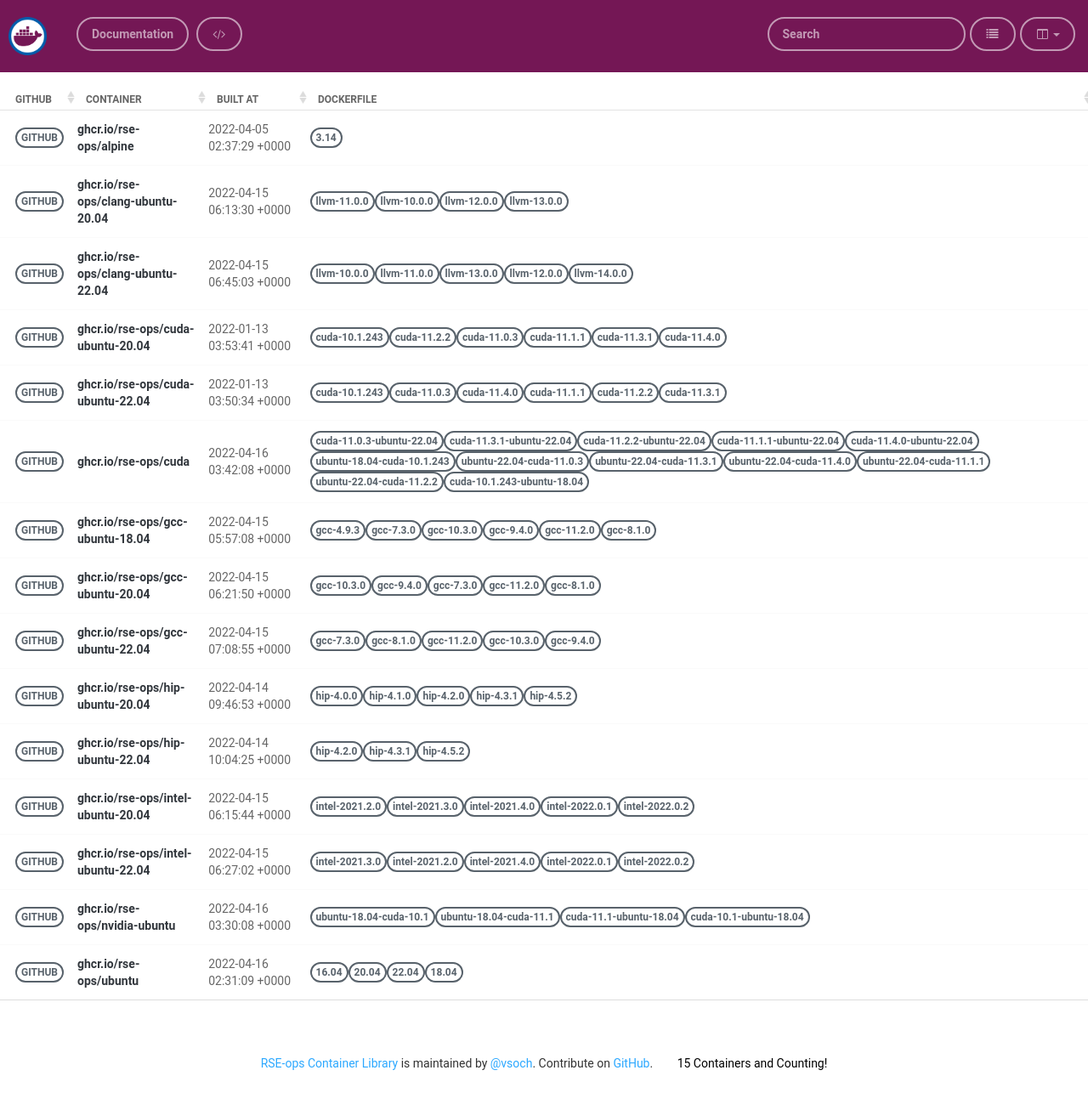
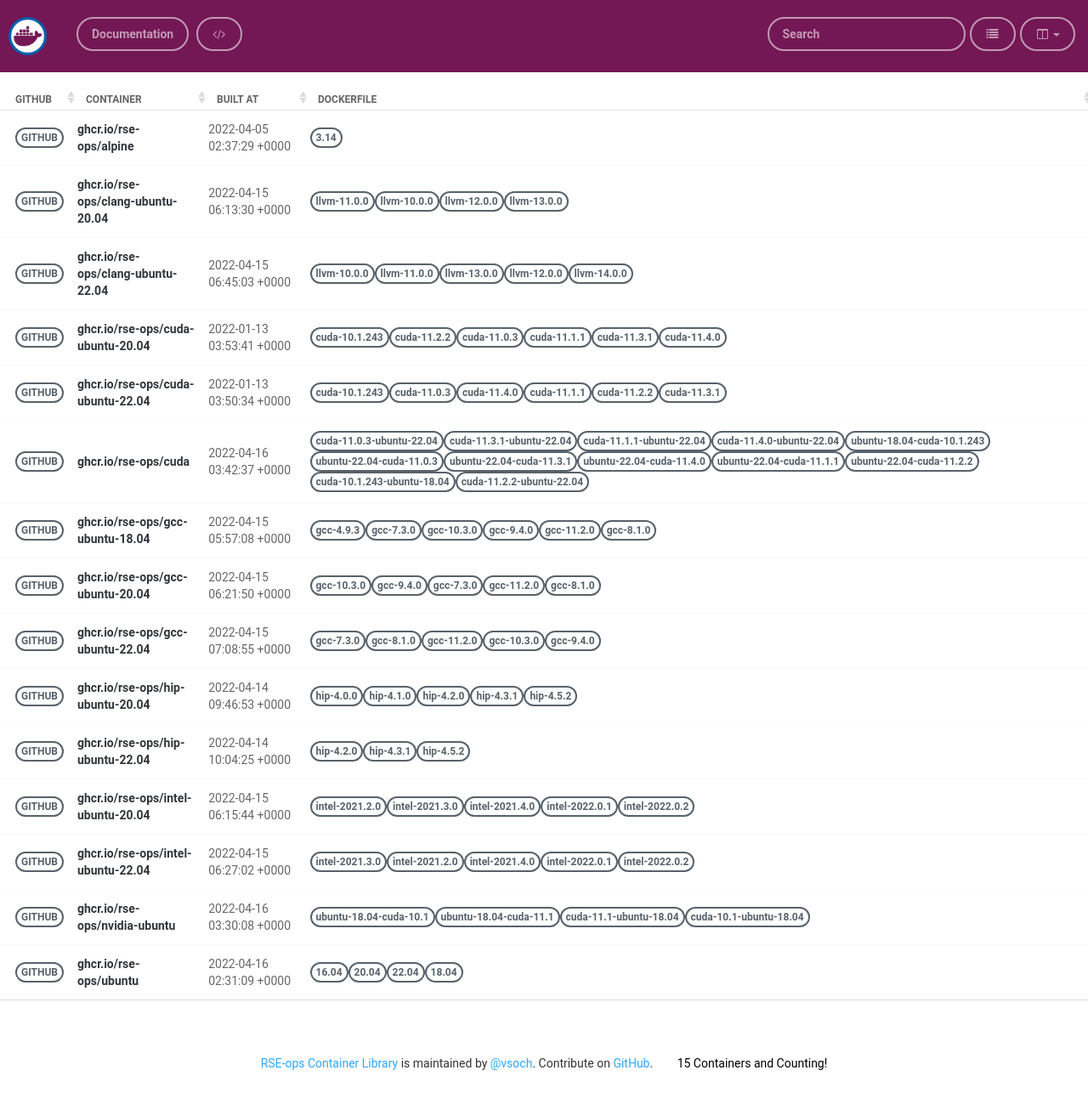
Before and after one commit to rse-ops/docker-images, a Jekyll site: the page built from pages/index.md, in a window 1280 px wide. Shown: the whole page at 85% size. Built offline with Jekyll 4.4.1, drawn with Linux system fonts in a browser that asks for light colours; nearby versions of some CDN libraries.

Commit message:
Automated push to update library 2022-04-16

```diff
--- a/_library/ghcr.io-rse-ops-cuda.md
+++ b/_library/ghcr.io-rse-ops-cuda.md
@@ -1,7 +1,7 @@
 ---
 layout: container
 name: ghcr.io/rse-ops/cuda
-updated_at: 2022-04-16 03:42:08.232209
+updated_at: 2022-04-16 03:42:37.188679
 
 
 container_url: https://github.com/orgs/rse-ops/packages/container/package/cuda
```
Also changed, not shown: other parts of _library/ghcr.io-rse-ops-cuda.md (+3 -3 lines).
